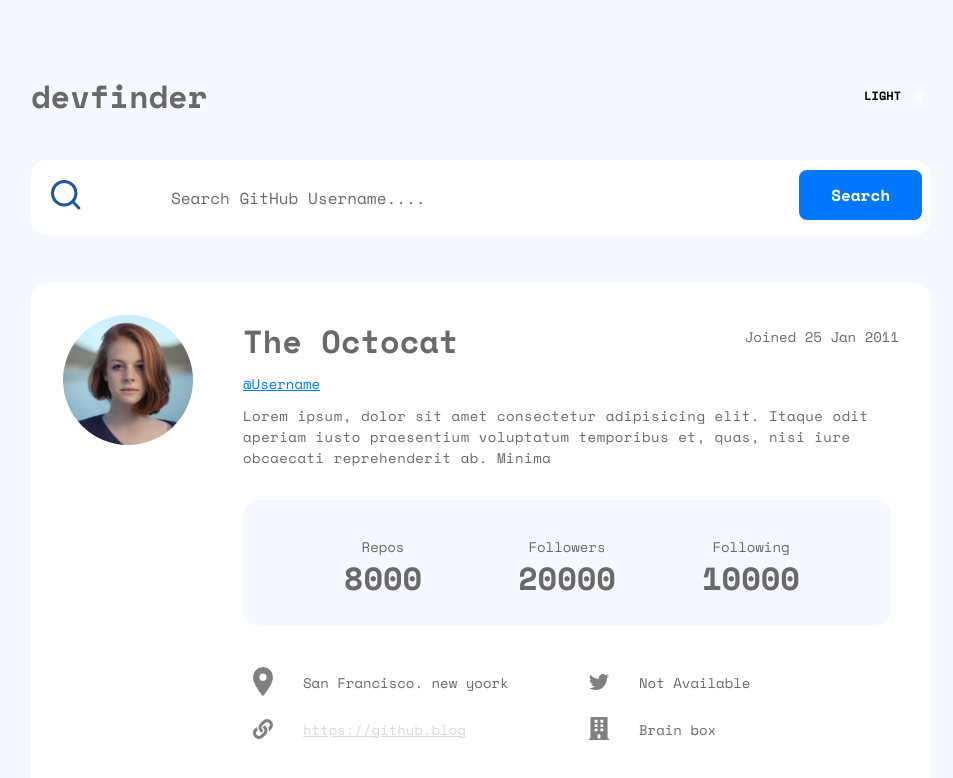
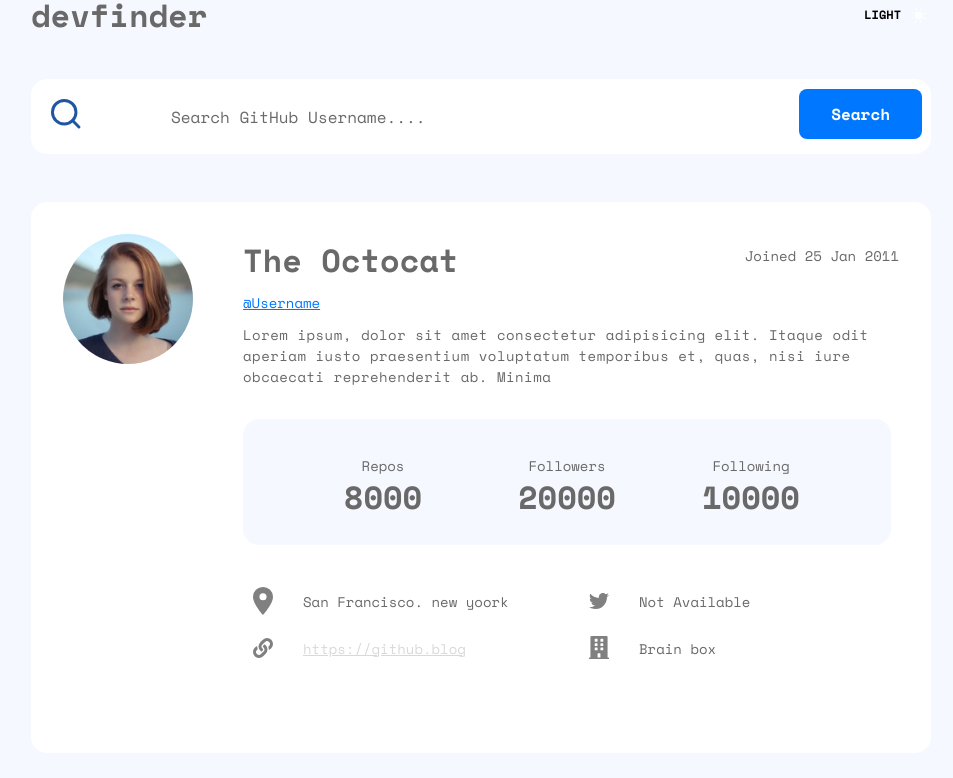
Before and after one commit to Emmolojo/github-username, a plain HTML site: page index.html in a window 1280 px wide. Shown: the whole page, without its empty margins (159-1112 px from the left). Drawn offline with nearby package versions, Linux system fonts and the light colour scheme.

Commit message:
adjusted body with flex box

```diff
--- a/SCSS/_global.scss
+++ b/SCSS/_global.scss
@@ -14,6 +14,14 @@
         // display: flex;
         // justify-content: center;
         // align-items: center;
+        @include lscreen {
+            width: 100%;
+            height: 100vh;
+            width: 100%;
+            display: flex;
+            justify-content: center;
+            align-items: center;
+        }
     }
 
     .container {
@@ -23,6 +31,7 @@
         @include lscreen {
             width: 900px;
             margin: 0 auto;
+            padding: 3rem 0;
         }
     }
 
```
Also changed, not shown: dist/css/main.min.css, 1 other file.
